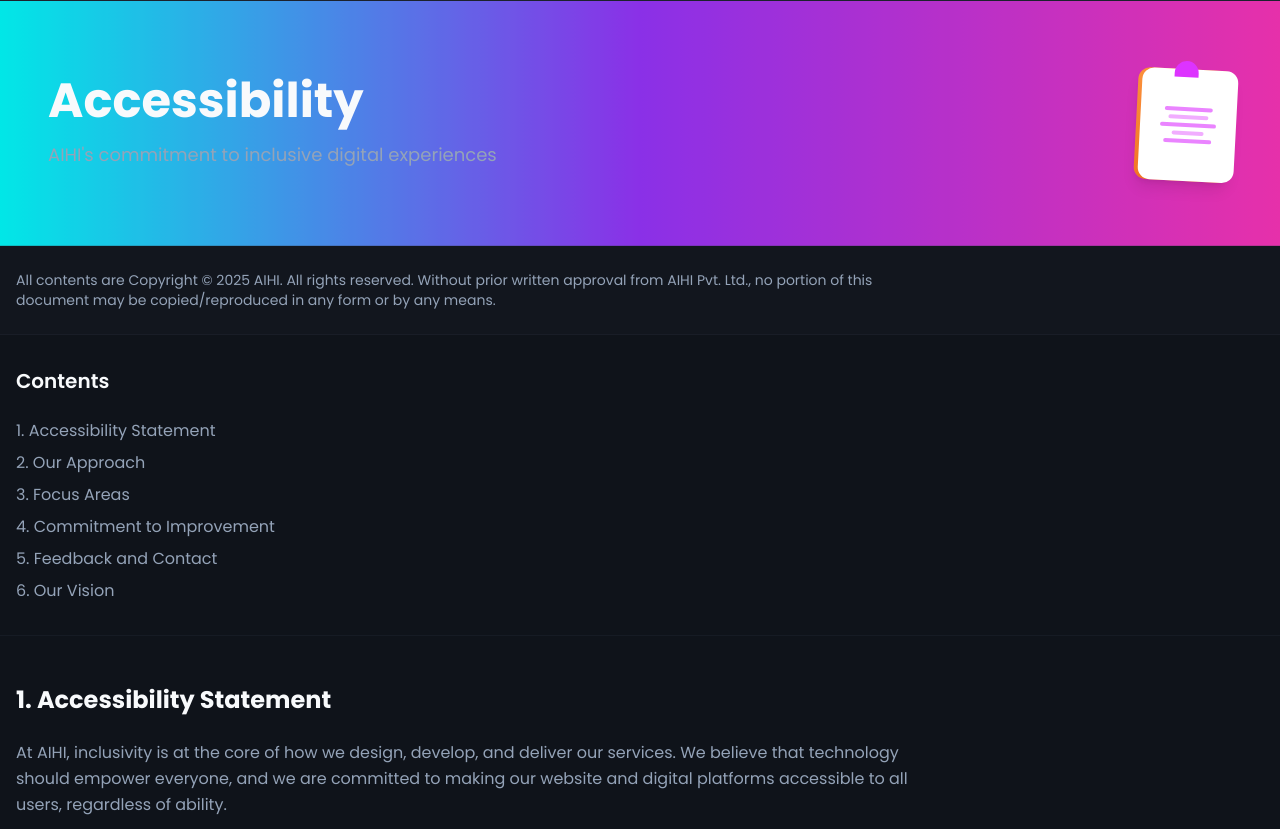
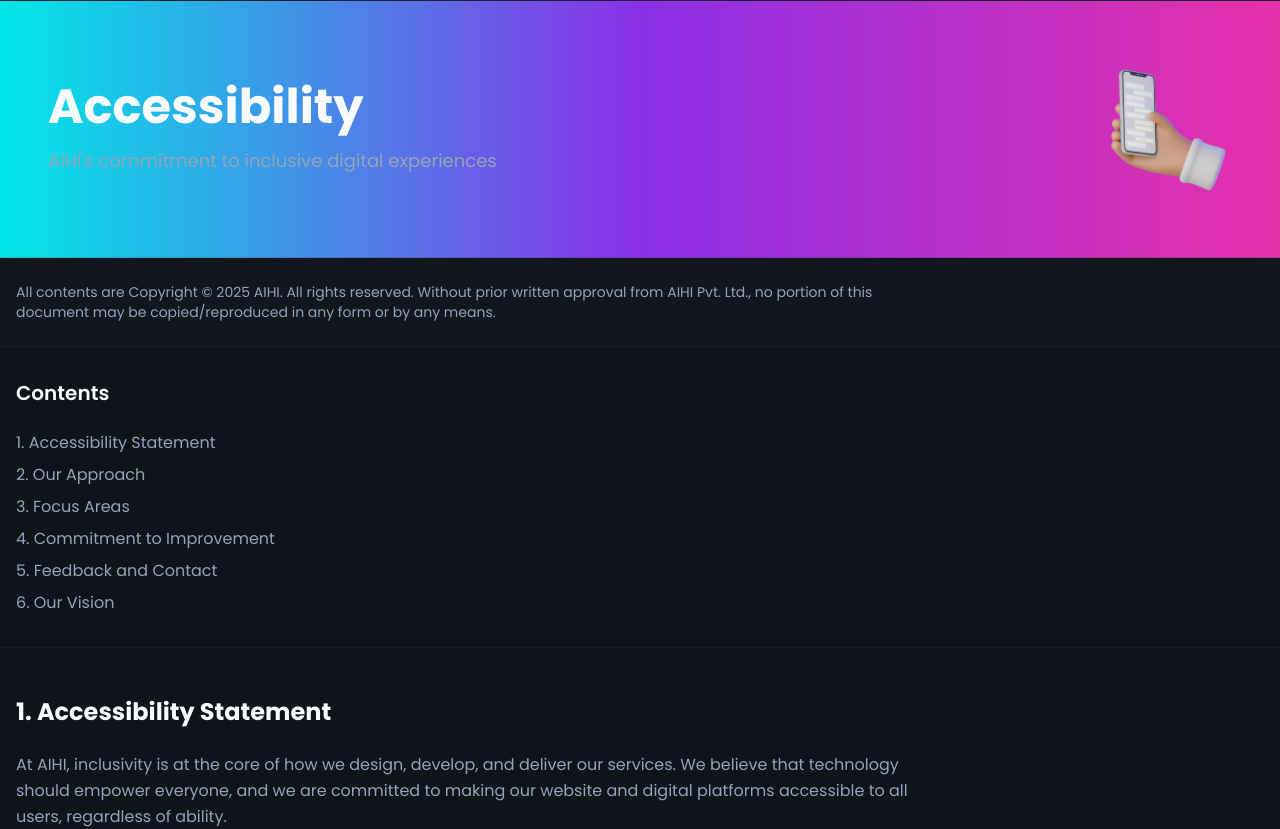
Before and after one commit to TechLeadsUser/aihi-inclusive-reach, a React (Vite) app: page / in a window 1280 px wide. Shown: the top 829 px of the page. Built offline with nearby package versions, Linux system fonts and the light colour scheme.

Commit message:
Update hero image
Replace the existing hero image with a new one.

```diff
--- a/src/components/AccessibilityDocument.tsx
+++ b/src/components/AccessibilityDocument.tsx
@@ -14,18 +14,13 @@ const AccessibilityDocument = () => {
               </p>
             </div>
 
-            {/* Clipboard Icon */}
+            {/* 3D Phone Hero Image */}
             <div className="hidden md:block">
-              <div className="w-24 h-28 bg-gradient-to-br from-orange-400 to-orange-600 rounded-xl shadow-lg transform rotate-3 hover:rotate-0 transition-transform">
-                <div className="w-full h-full bg-white rounded-lg m-1 flex flex-col items-center justify-center space-y-1">
-                  <div className="w-12 h-1 bg-accent rounded-full opacity-60" />
-                  <div className="w-10 h-1 bg-accent rounded-full opacity-40" />
-                  <div className="w-14 h-1 bg-accent rounded-full opacity-60" />
-                  <div className="w-8 h-1 bg-accent rounded-full opacity-40" />
-                  <div className="w-12 h-1 bg-accent rounded-full opacity-60" />
-                </div>
-                <div className="absolute -top-2 left-1/2 transform -translate-x-1/2 w-6 h-4 bg-accent rounded-t-lg" />
-              </div>
+              <img
+                src="/lovable-uploads/a85c88fc-5427-4028-a1fa-202012dbe1b3.png"
+                alt="3D illustration of hand holding phone with document interface"
+                className="w-32 h-32 object-contain transform hover:scale-105 transition-transform duration-300"
+              />
             </div>
           </div>
         </div>
```
Also changed, not shown: public/lovable-uploads/a85c88fc-5427-4028-a1fa-202012dbe1b3.png (added).
